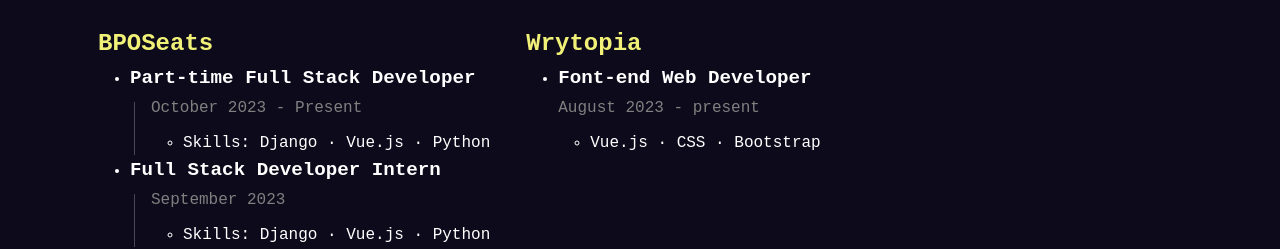
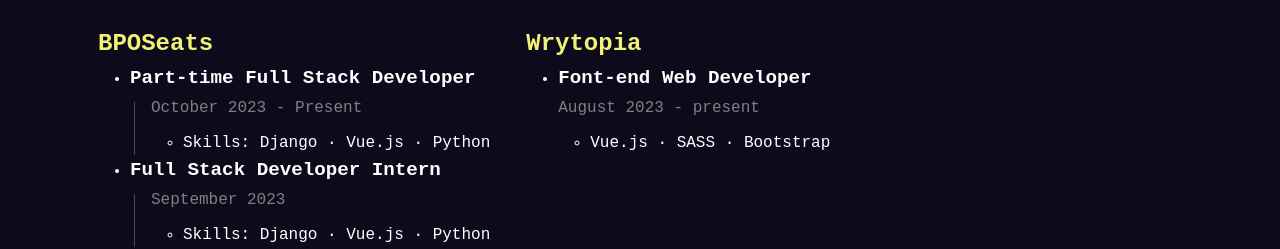
Before and after one commit to cup-noodlehS/portfolio-v2, a Vue app: page / in a window 1280 px wide. Shown: the part 4520-4769 px from the top of the page. Built offline with nearby package versions, Linux system fonts and the light colour scheme.

Commit message:
changed css to sass

```diff
--- a/src/components/index/experience.vue
+++ b/src/components/index/experience.vue
@@ -39,7 +39,7 @@
             <p class="sub-title">Font-end Web Developer</p>
             <p class="date">August 2023 - present</p>
             <ul>
-              <li>Vue.js · CSS · Bootstrap</li>
+              <li>Vue.js · SASS · Bootstrap</li>
             </ul>
           </li>
         </ul>
```
Also changed, not shown: 1 other file (tests, documents, lock files or other folders).
